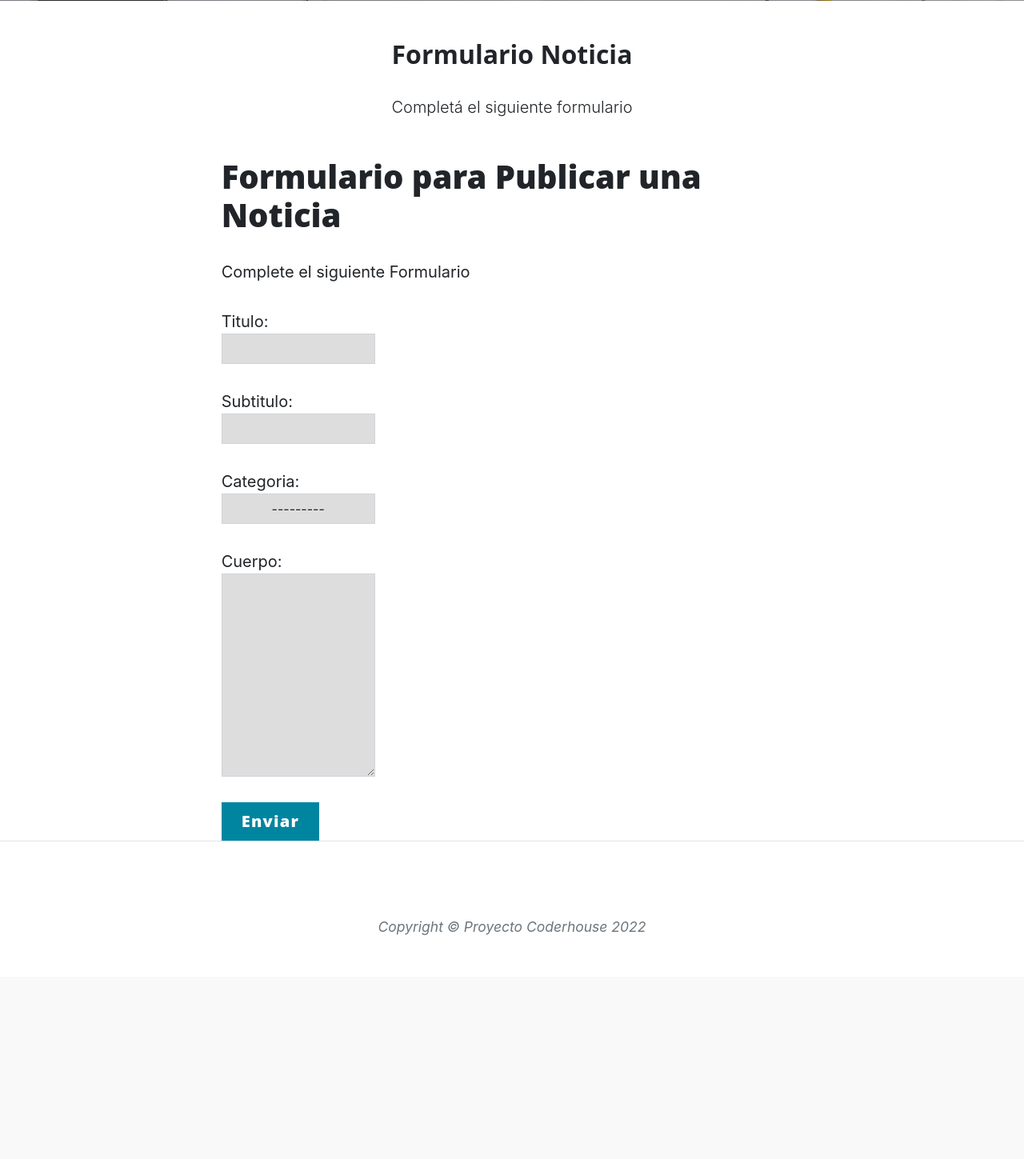
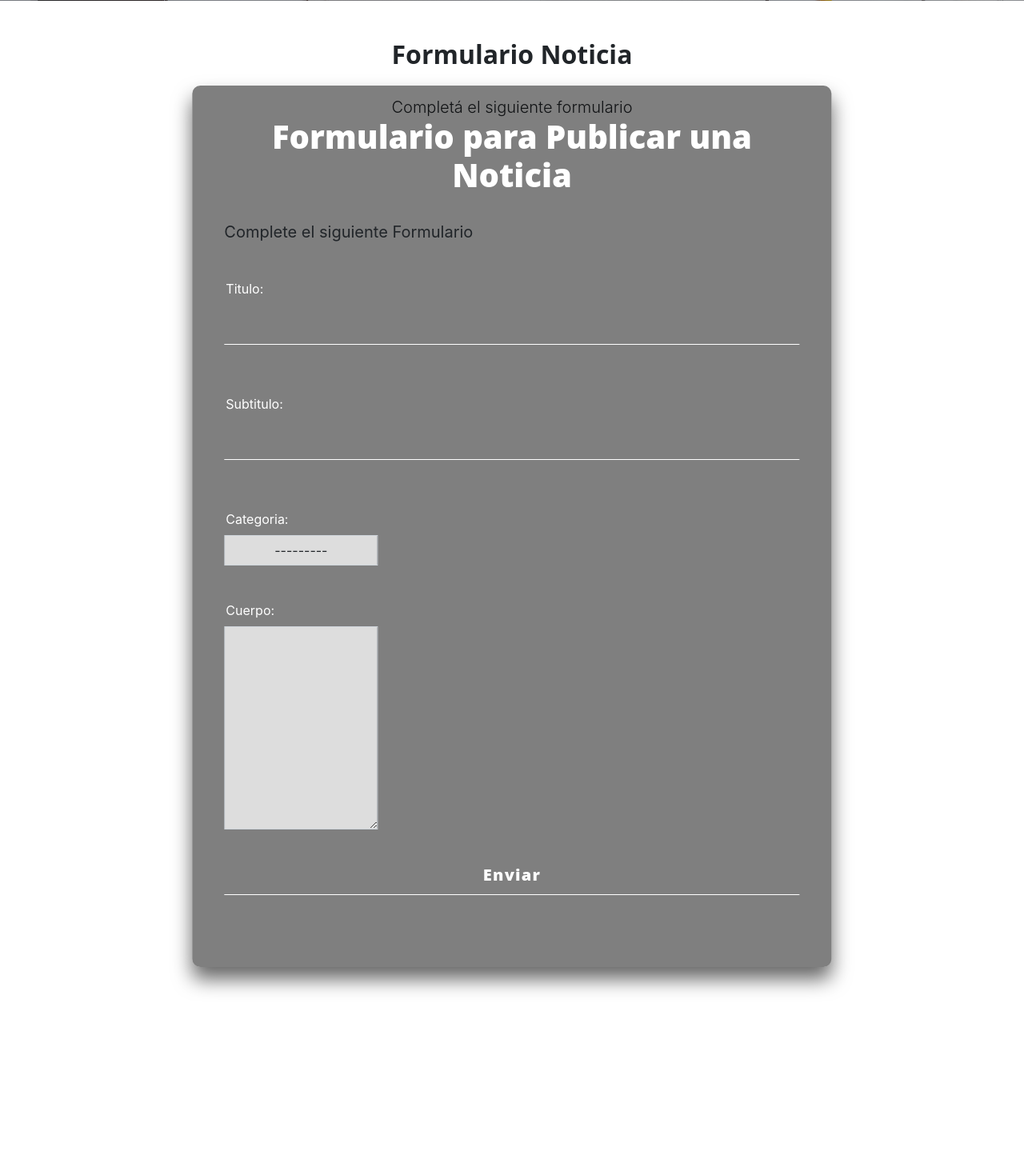
Before and after one commit to ckalvaro/proyecto_django, a Django app: page /AppBlog/noticia/nueva_noticia in a window 1280 px wide. Shown: the part 407-1856 px from the top of the page at 80% size. Before the commit the page ends 1576 px from the top, so only its background shows below. Run offline with Django 4.2, Linux system fonts and the light colour scheme; the visitor is signed in with stand-in values (Sample User, id 1); data that the repository does not hold is empty; parts of the project's set-up code (start-up, migrations or seed data) failed here and were passed over; some libraries are stand-ins or nearby versions.

Commit message:
css en editar-noticia

```diff
--- a/Stamps/AppBlog/templates/AppBlog/formulario_noticia.html
+++ b/Stamps/AppBlog/templates/AppBlog/formulario_noticia.html
@@ -15,7 +15,7 @@ Formulario de Noticias
 </div>
 
 <div class="form-container">
-    <div class="notice box">
+    <div class="notice-box">
         <h1 class="titleNotice">Formulario para Publicar una Noticia</h1>
         <p class="subTitleN">Complete el siguiente Formulario</p>
 
```
Also changed, not shown: Stamps/AppBlog/templates/AppBlog/editar_noticia.html (+4 -3 lines), Stamps/AppBlog/migrations/0022_merge_20220926_1007.py (added).
